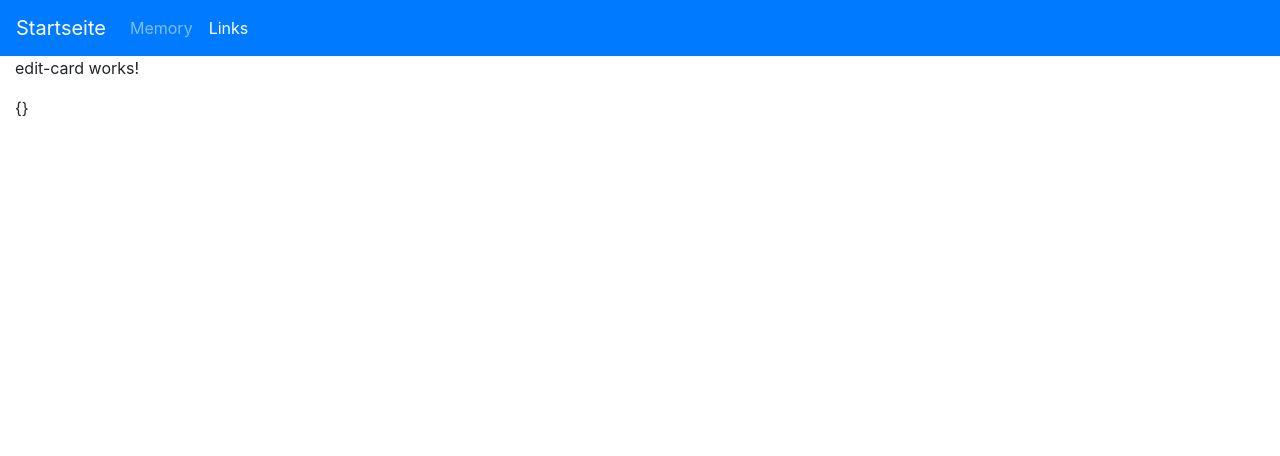
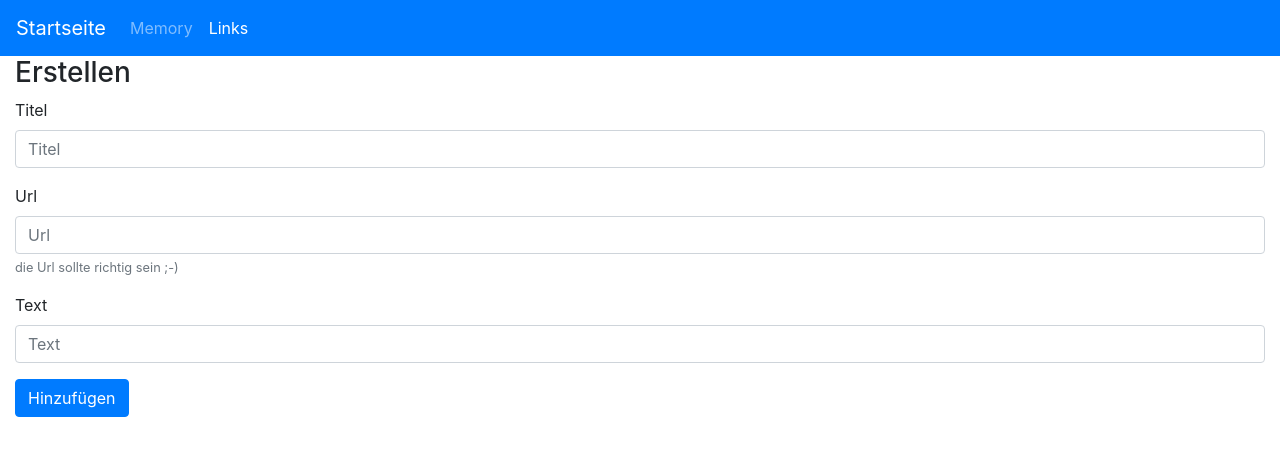
Before and after one commit to hechtag/ng-startseite, an Angular app: page /cards in a window 1280 px wide. Both pictures are taken after a click on the button "Hinzufügen". Shown: the top 456 px of the page. Built offline with nearby package versions, Linux system fonts and the light colour scheme.

Commit message:
edit und add eingebaut

```diff
--- a/src/app/card-link/card-link.component.html
+++ b/src/app/card-link/card-link.component.html
@@ -5,6 +5,6 @@
 </div>
 <div class="btn-group" role="group" aria-label="toolbar-card">
   <button type="button" class="btn btn-secondary" (click)="addCard()">Hinzufügen</button>
-  <button type="button" class="btn btn-secondary">Middle</button>
-  <button type="button" class="btn btn-secondary">Right</button>
+  <!-- <button type="button" class="btn btn-secondary">Middle</button>
+  <button type="button" class="btn btn-secondary">Right</button> -->
 </div>
--- a/src/app/card-link/card-link.module.ts
+++ b/src/app/card-link/card-link.module.ts
@@ -4,13 +4,15 @@ import { CardLinkComponent } from './card-link.component';
 import { CardComponent } from './card/card.component';
 import { CardLinkService } from './services/card-link.service';
 import { EditCardComponent } from './edit-card/edit-card.component';
+import { ReactiveFormsModule, FormsModule } from '@angular/forms';
 
 
 
 @NgModule({
   declarations: [CardLinkComponent, CardComponent, EditCardComponent],
   imports: [
-    CommonModule
+    CommonModule,
+    FormsModule
   ],
   exports: [CardComponent, CardLinkComponent],
   providers: [CardLinkService]
--- a/src/app/card-link/edit-card/edit-card.component.html
+++ b/src/app/card-link/edit-card/edit-card.component.html
@@ -1,4 +1,18 @@
-<p>edit-card works!</p>
+<h3 *ngIf="isEdit">Bearbeiten</h3>
+<h3 *ngIf="!isEdit">Erstellen</h3>
 
-
-{{routeParams$ | async | json}}
+<div class="form-group">
+  <label for="title">Titel</label>
+  <input type="text" class="form-control" id="title" [(ngModel)]="card.title" placeholder="Titel">
+</div>
+<div class="form-group">
+  <label for="url">Url</label>
+  <input type="text" class="form-control" id="url" [(ngModel)]="card.url" placeholder="Url">
+  <small id="url-help" class="form-text text-muted">die Url sollte richtig sein ;-)</small>
+</div>
+<div class="form-group">
+  <label for="text">Text</label>
+  <input type="text" class="form-control" id="text" [(ngModel)]="card.text" placeholder="Text">
+</div>
+<button type="button" *ngIf="!isEdit" class="btn btn-primary" (click)="add()">Hinzufügen</button>
+<button type="button" *ngIf="isEdit" class="btn btn-primary" (click)="edit()">Bearbeiten</button>
--- a/src/app/card-link/edit-card/edit-card.component.ts
+++ b/src/app/card-link/edit-card/edit-card.component.ts
@@ -1,6 +1,9 @@
 import { Component, OnInit } from '@angular/core';
-import { ActivatedRoute } from '@angular/router';
-import { tap } from 'rxjs/operators';
+import { ActivatedRoute, Router } from '@angular/router';
+import { tap, switchMap, delay } from 'rxjs/operators';
+import { CardLinkService } from '../services/card-link.service';
+import { Observable, iif } from 'rxjs';
+import { Card } from '../shared/card';
 
 @Component({
   selector: 'app-edit-card',
@@ -8,12 +11,35 @@ import { tap } from 'rxjs/operators';
   styleUrls: ['./edit-card.component.scss']
 })
 export class EditCardComponent implements OnInit {
-  routeParams$: any;
+  isEdit = false;
+  card: Card = { text: '', title: '', url: '', id: '' };
 
-  constructor(private readonly activatedRoute: ActivatedRoute) { }
+  constructor(
+    private readonly activatedRoute: ActivatedRoute,
+    private readonly service: CardLinkService,
+    private readonly router: Router,
+  ) { }
 
   ngOnInit(): void {
-    this.routeParams$ = this.activatedRoute.params.pipe(tap(d => console.log(d, 'params')));
+    this.activatedRoute.params
+      .pipe(
+        delay(0),
+        tap(d => this.isEdit = !!d.id),
+        switchMap(d => this.service.getCardById(d.id)),
+      )
+      .subscribe(card => {
+        if (card) {
+          this.card = card;
+        }
+      });
   }
 
+  add() {
+    this.service.addCard(this.card);
+    this.router.navigate(['./']);
+  }
+  edit() {
+    this.service.editCard(this.card);
+    this.router.navigate(['./']);
+  }
 }
--- a/src/app/card-link/services/card-link.service.ts
+++ b/src/app/card-link/services/card-link.service.ts
@@ -2,6 +2,7 @@ import { Injectable } from '@angular/core';
 import { Card } from '../shared/card';
 import { BehaviorSubject, Observable } from 'rxjs';
 import { IdService } from 'src/app/core/id.service';
+import { map } from 'rxjs/operators';
 
 @Injectable()
 export class CardLinkService {
@@ -33,8 +34,23 @@ export class CardLinkService {
     this.handleCards(cards);
   }
 
+  editCard(card: Card) {
+    const val = this.cards$.value;
+    const cardToEdit = val.find(m => m.id === card.id);
+
+    cardToEdit.text = card.text;
+    cardToEdit.title = card.title;
+    cardToEdit.url = card.url;
+
+    this.handleCards(val);
+  }
+
   getCards(): Observable<Card[]> {
     return this.cards$.asObservable();
+  }
+
+  getCardById(id: string): Observable<Card> {
+    return this.cards$.pipe(map(array => array.find(c => c.id === id)));
   }
 
   delete(id: string) {
@@ -50,6 +66,6 @@ export class CardLinkService {
   private getFromStorage(): Card[] {
     const cardString = localStorage.getItem(this.localStorageKey);
     const cards = JSON.parse(cardString) as Card[];
-    return !!cards ? cards : this.default;
+    return !!cards ? cards : [];
   }
 }
```
